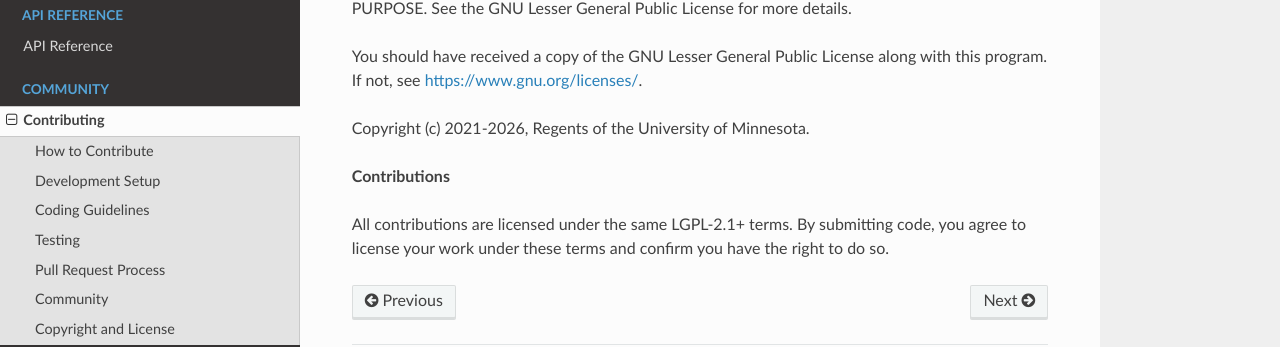
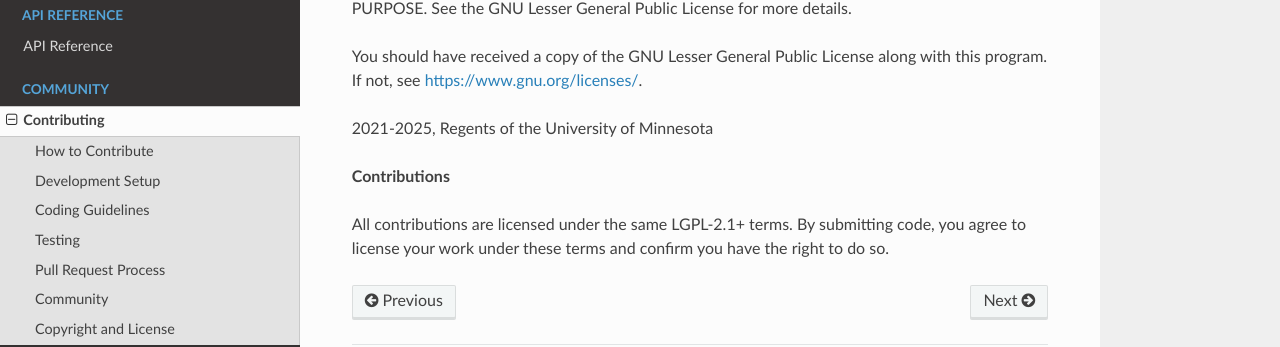
Before and after one commit to openkim/kim-convergence, a Sphinx documentation site: the page built from doc/contributing.rst, in a window 1280 px wide and 900 px high, scrolled down 1630 px. Shown: the part 450-797 px from the top of the window. Built offline with Sphinx 7.4.7 and the Read the Docs theme 3.1.0, drawn with Linux system fonts in a browser that asks for light colours; some of the changed lines change nothing that is shown.

Commit message:
chore: update copyright

```diff
--- a/doc/conf.py
+++ b/doc/conf.py
@@ -8,6 +8,7 @@ project = "kim-convergence"
 version = "0.0.2"
 author = "Yaser Afshar"
 copyright = f"2021-{datetime.now().year}, Regents of the University of Minnesota"
+rst_epilog = f'.. |copyright| replace:: {copyright}'
 
 try:
     import kim_convergence
--- a/doc/contributing.rst
+++ b/doc/contributing.rst
@@ -112,7 +112,7 @@ License for more details.
 You should have received a copy of the GNU Lesser General Public License
 along with this program. If not, see https://www.gnu.org/licenses/.
 
-Copyright (c) 2021-2026, Regents of the University of Minnesota.
+|copyright|
 
 **Contributions**
 
```
